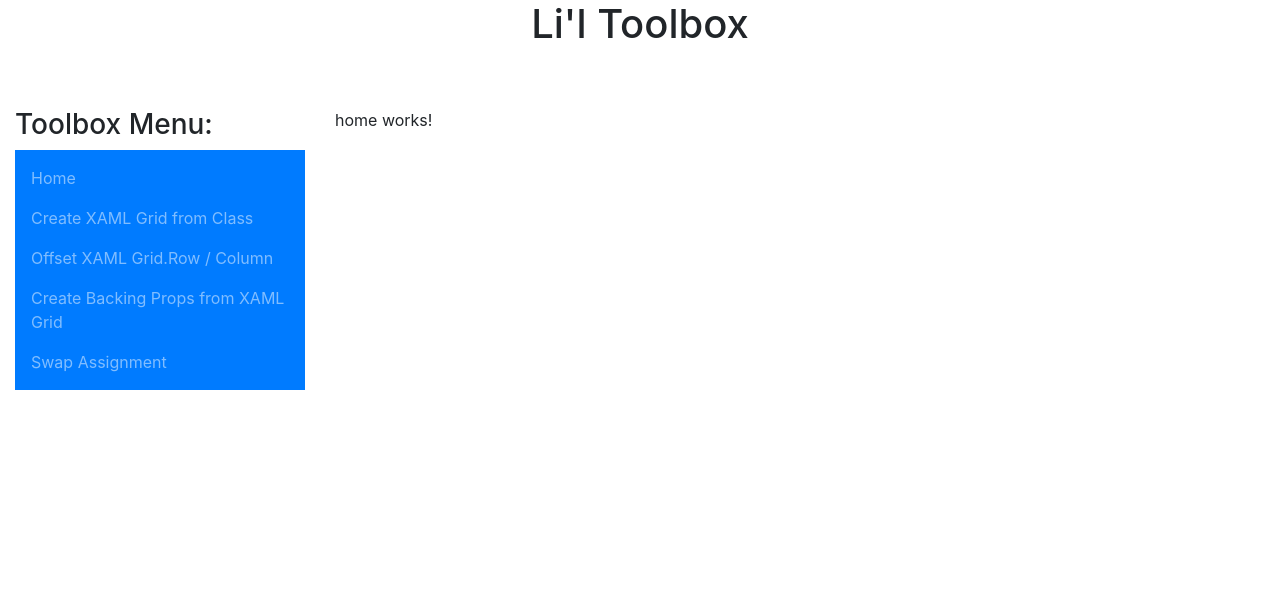
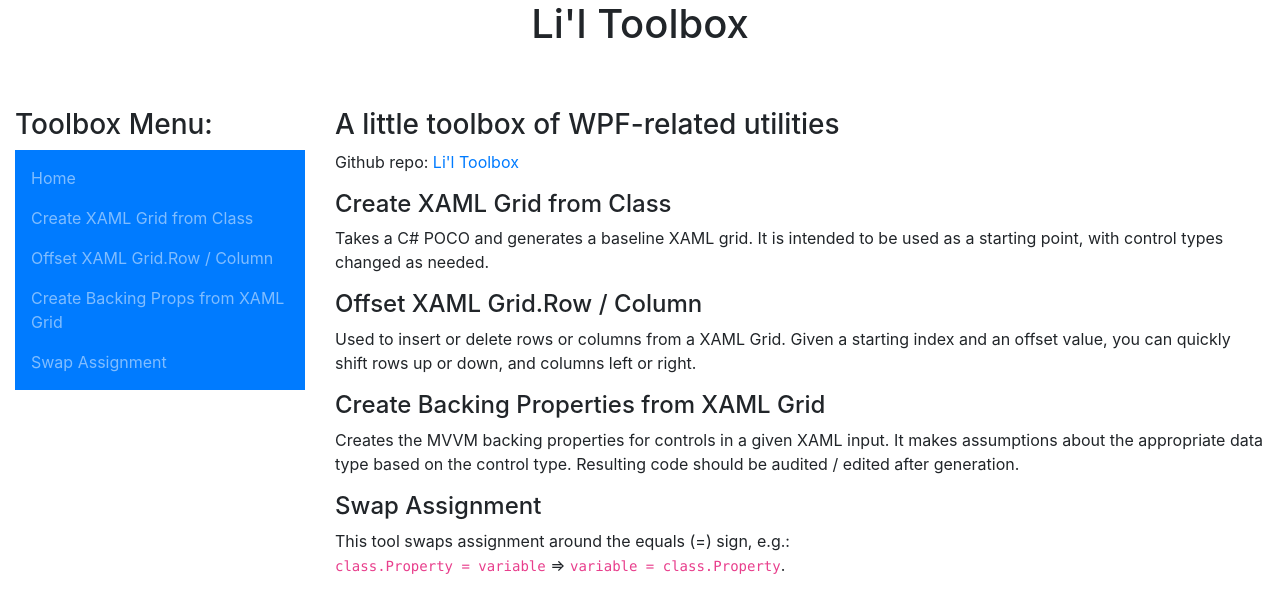
Before and after one commit to nhebb/lil-toolbox, an Angular app: page /home in a window 1280 px wide. Shown: the top 612 px of the page. Built offline with nearby package versions, Linux system fonts and the light colour scheme.

Commit message:
Added tool descriptions to home + other minor edits.

```diff
--- a/src/app/app.component.html
+++ b/src/app/app.component.html
@@ -18,7 +18,7 @@
             <a class="nav-link " routerLink="/backing-props">Create Backing Props from XAML Grid</a>
           </li>
           <li class="nav-item">
-            <a class="nav-link " routerLink="/sawp-assignment">Swap Assignment</a>
+            <a class="nav-link " routerLink="/swap-assignment">Swap Assignment</a>
           </li>
         </ul>
       </nav>
--- a/src/app/grid-from-class/grid-from-class.component.html
+++ b/src/app/grid-from-class/grid-from-class.component.html
@@ -1,8 +1,9 @@
 <h3>Create Grid from Class</h3>
-<p>Input a C# POCO, and generate a baseline XAML grid. The default control type is TextBox.
+<p>Input a C# POCO (public properties only) and generate a baseline XAML grid. The default control type is TextBox.
    DateTimes will generate a DatePicker, and bools will generate a CheckBox, but for other
    data types you will need to manually change the control type. The grid rows are created
-   in the order that they appear in the class.</p>
+   in the order that they appear in the class. Row and Column numbering starts at 1, based on my personal preference
+   to use the first row and column as a margin.</p>
 <form [formGroup]="gridForm" (ngSubmit)="onSubmit(gridForm)">
    <div class="row">
       <div class="col-6">
--- a/src/app/home/home.component.html
+++ b/src/app/home/home.component.html
@@ -1 +1,19 @@
-<p>home works!</p>
+<h3>A little toolbox of WPF-related utilities</h3>
+<p>Github repo: <a href="https://github.com/nhebb/lil-toolbox">Li'l Toolbox</a></p>
+
+
+<h4>Create XAML Grid from Class</h4>
+<p>Takes a C# POCO and generates a baseline XAML grid. It is intended to be used as a starting point,
+    with control types changed as needed.</p>
+
+<h4>Offset XAML Grid.Row / Column</h4>
+<p>Used to insert or delete rows or columns from a XAML Grid. Given a starting index and an offset value,
+    you can quickly shift rows up or down, and columns left or right.</p>
+
+<h4>Create Backing Properties from XAML Grid</h4>
+<p>Creates the MVVM backing properties for controls in a given XAML input. It makes assumptions about
+    the appropriate data type based on the control type. Resulting code should be audited / edited after generation.</p>
+
+<h4>Swap Assignment</h4>
+<p>This tool swaps assignment around the equals (=) sign, e.g.:<br />
+    <code>class.Property = variable</code> => <code>variable = class.Property</code>.</p>
--- a/src/app/shared/wpf-grid.service.ts
+++ b/src/app/shared/wpf-grid.service.ts
@@ -15,18 +15,22 @@ export class WpfGridService {
     const output: string[] = [];
 
     let row = 1;
-    let col = 0;
+    const col = 1;
 
     for (const line of lines) {
       const txt = line.replace('public', '')
                       .replace('{ get; set; }', '')
                       .trim();
-      if (txt.length === 0 || txt.indexOf('//')  || txt.indexOf('/*') === 0) {
+      if (txt.length === 0 ||
+          txt.indexOf('//') ||
+          txt.indexOf('/*') === 0 ||
+          txt.charAt(0) === '{' ||
+          txt.charAt(0) === '}' ||
+          new RegExp('/\bclass\b/').test(txt)) {
         continue;
       }
       else if (txt.length === 0) {
         row += 2;
-        col = 0;
         output.push('');
         continue;
       }
```
